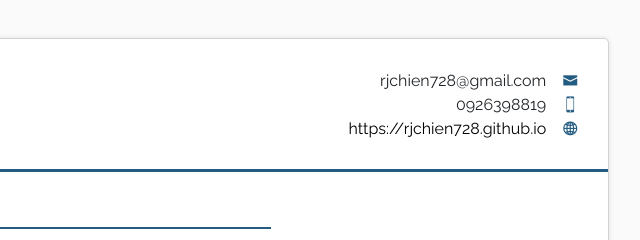
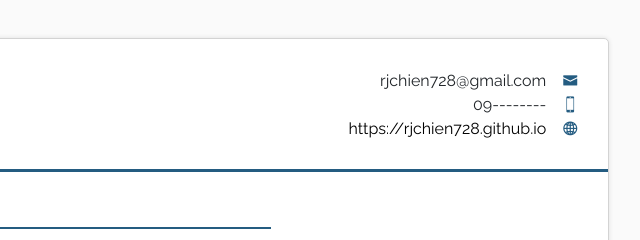
Before and after one commit to rjchien728/rjchien728.github.io, a plain HTML site: page biography.html in a window 1280 px wide. Shown: the top 240 px of the page, 507-1147 px from the left. Drawn offline with nearby package versions, Linux system fonts and the light colour scheme.

Commit message:
delete num

```diff
--- a/biography.html
+++ b/biography.html
@@ -28,7 +28,7 @@
                 </div>
                 <div class="contacts col">
                     <div>rjchien728@gmail.com<i class="icofont-envelope pl-3"></i></div>
-                    <div>0926398819<i class="icofont-iphone pl-3"></i></div>
+                    <div>09--------<i class="icofont-iphone pl-3"></i></div>
                     <div>
                         <a href="https://rjchien728.github.io"
                             style="color:black ;text-decoration: none">https://rjchien728.github.io</a><i
```
Also changed, not shown: resume.html (+1 -1 lines).
